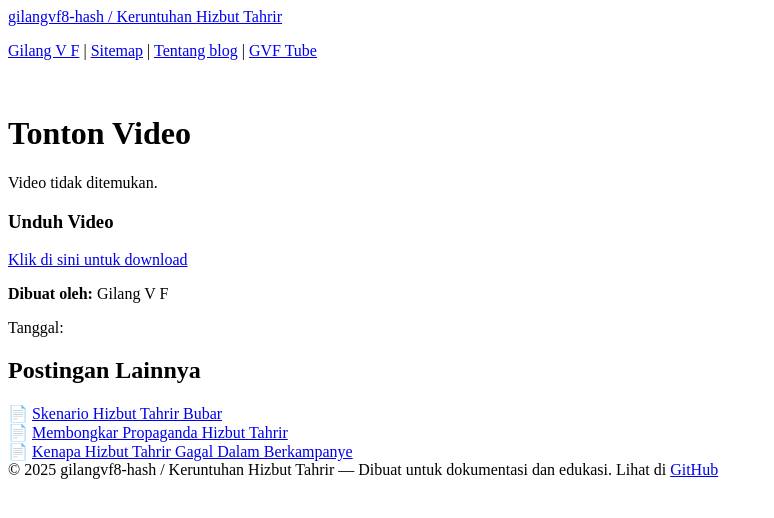
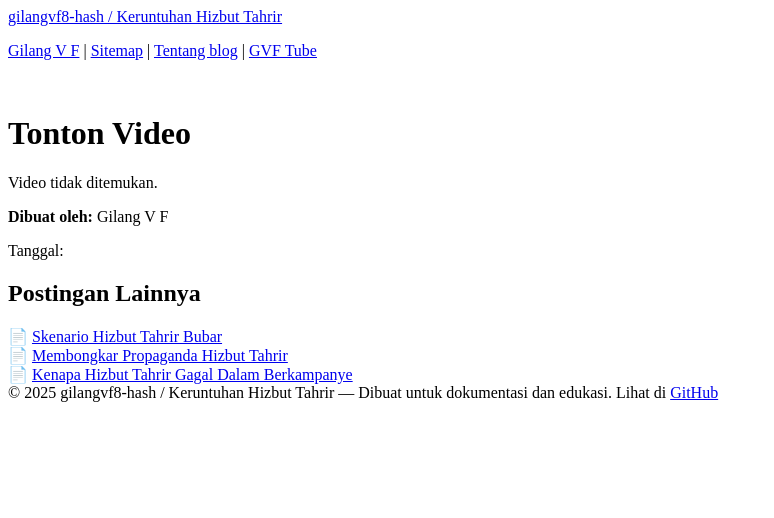
Before and after one commit to gilangvf8-hash/gilangvf8-hash.github.io, a Jekyll site: the page built from video.html, in a window 1280 px wide. Shown: the top 518 px of the page, without its empty margins (0-774 px from the left). Built offline with Jekyll 4.4.1, drawn with Linux system fonts in a browser that asks for light colours.

Commit message:
Update video.html

```diff
--- a/video.html
+++ b/video.html
@@ -6,10 +6,7 @@
 <div id="video-container"></div>
 <div id="video-info"></div>
 
-<h3>Unduh Video</h3>
-<p>
-  <a id="downloadLink" href="#">Klik di sini untuk download</a>
-</p>
+
 
 <script>
 const params = new URLSearchParams(window.location.search);
@@ -22,7 +19,7 @@
   // Tampilkan player
   document.getElementById("video-container").innerHTML = `
     <h2>Tonton Video</h2>
-    <iframe width="300" height="200"
+    <iframe width="250" height="200"
       src="https://www.youtube.com/embed/${videoId}"
       frameborder="0" allowfullscreen>
     </iframe>
```
